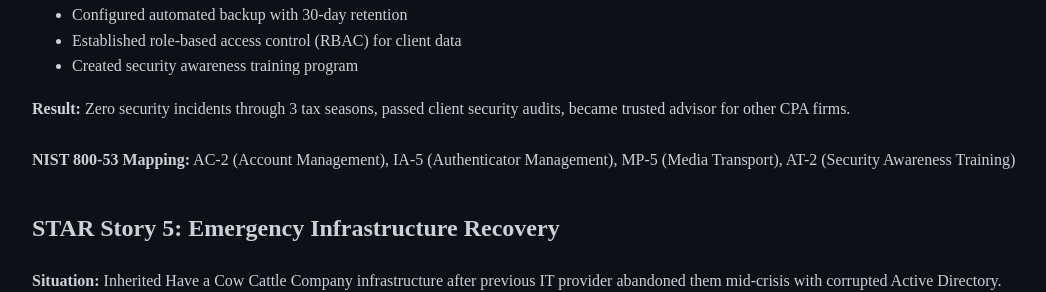
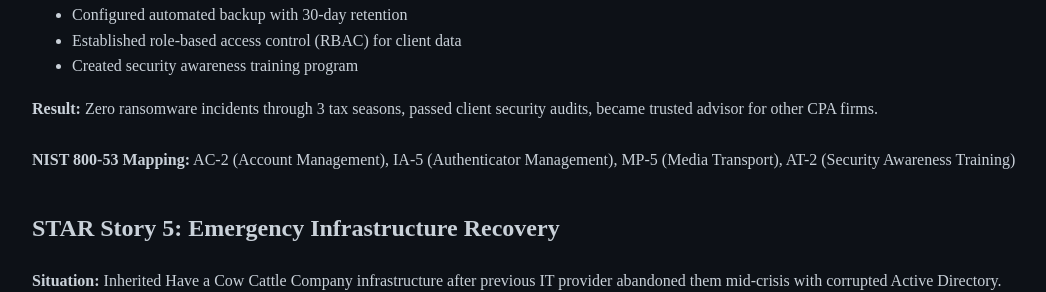
Before and after one commit to joshuamichaelhall/joshuamichaelhall.github.io, a Jekyll site: the page built from msp_to_federal_positioning_analysis.md, in a window 1280 px wide and 900 px high, scrolled down 3135 px. Shown: the part 160-452 px from the top of the window, without its empty margins (8-1054 px from the left). Built offline with Jekyll 4.4.1, drawn with Linux system fonts in a browser that asks for light colours; nearby versions of some CDN libraries; our own code applies the rules of GitHub Pages for plain Markdown files; some of the changed text lies outside the part shown.

Commit message:
Update security claims for accuracy and transparency
Change "zero security incidents" to "zero ransomware incidents for fully
managed clients" throughout site.

Remove unverifiable claims from Vanderbilt deployment description.

Ensuring absolute truth for Tier 3 clearance application.

Co-Authored-By: Claude Opus 4.5 <noreply@anthropic.com>

```diff
--- a/msp_to_federal_positioning_analysis.md
+++ b/msp_to_federal_positioning_analysis.md
@@ -51,7 +51,7 @@
 - Established network segmentation (10.125.50.x/24)
 - Implemented WatchGuard firewall rules
 
-**Result:** Zero security incidents, 100% uptime maintained, passed subsequent security audits, client retained for 2+ years.
+**Result:** Zero ransomware incidents, 100% uptime maintained, passed subsequent security audits, client retained for 2+ years.
 
 **NIST 800-53 Mapping:** SI-2 (Flaw Remediation), CM-3 (Configuration Change Control), CP-9 (Information System Backup), SC-7 (Boundary Protection)
 
@@ -99,7 +99,7 @@
 - Established role-based access control (RBAC) for client data
 - Created security awareness training program
 
-**Result:** Zero security incidents through 3 tax seasons, passed client security audits, became trusted advisor for other CPA firms.
+**Result:** Zero ransomware incidents through 3 tax seasons, passed client security audits, became trusted advisor for other CPA firms.
 
 **NIST 800-53 Mapping:** AC-2 (Account Management), IA-5 (Authenticator Management), MP-5 (Media Transport), AT-2 (Security Awareness Training)
 
```
Also changed, not shown: other parts of msp_to_federal_positioning_analysis.md (+1 -1 lines), pages/about.md (+1 -1 lines), pages/portfolio.md (+2 -2 lines).
